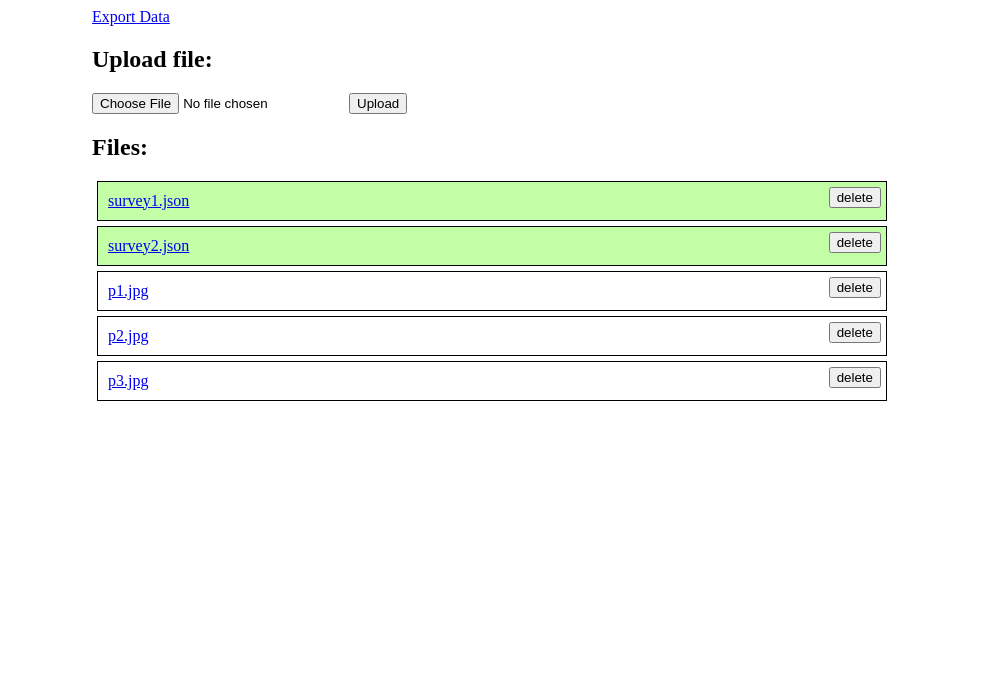
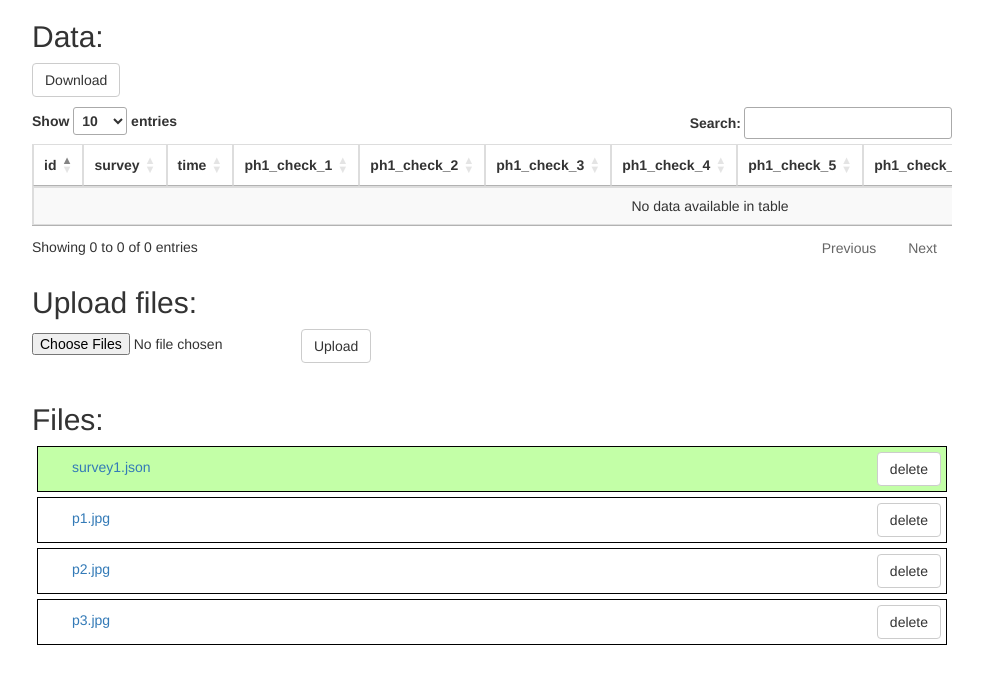
Before and after one commit to alkis-pap/survey, a Flask app: page /admin in a window 1280 px wide. Shown: the top 684 px of the page, without its empty margins (148-1131 px from the left). Run offline with Flask 2, Linux system fonts and the light colour scheme; the visitor is signed in with stand-in values (Sample User, id 1); lists and menus that the app fills with data are empty; some libraries are stand-ins or nearby versions.

Commit message:
new structure

```diff
--- a/app.py
+++ b/app.py
@@ -1,6 +1,7 @@
 import os
 import shutil
 from flask import Flask, flash, make_response, render_template, session, redirect, request, url_for, send_from_directory
+from werkzeug.utils import secure_filename
 import random
 from mimetypes import guess_type
 
@@ -15,8 +16,7 @@ class AppState:
         pass
 
     def init(self):
-        column_sets = []
-        _surveys = []
+        column_lists = []
         try:
             os.mkdir('static/surveys')
         except FileExistsError:
@@ -26,16 +26,18 @@ class AppState:
             filepath = os.path.join('static/files', filename)
             if filename.endswith('.json') and os.path.isfile(filepath):
                 s = Survey(filepath)
-                column_set = set(s.columns)
-                # if len(column_set) != len(s.columns):
-                #     raise Exception('duplicate columns in ' + filename)
-                # if len(column_sets) > 0 and column_set != column_sets[-1]:
-                #     raise Exception('different columns in ' + filename)
-                # _surveys.append((os.path.join('generated', filename), s))
                 s.generate(os.path.join('static/surveys', filename))
-                column_sets.append(column_set)
-        print(column_sets[0])
-        self.db = Database('data.db', column_sets[0])
+                column_lists.append(s.columns)
+        if len(column_lists) == 0:
+            columns = []
+        elif len(column_lists) == 1:
+            columns = column_lists[0]
+        else:
+            column_sets = [set(l) for l in column_lists]
+            common = column_sets[0].intersection(*column_sets[1:])
+            columns = [c for c in column_lists[0] if c in common]
+        print(columns)
+        self.db = Database('data.db', columns)
 
 state = AppState()
 state.init()
@@ -43,7 +45,7 @@ state.init()
 app = Flask(__name__, static_folder='./static/')
 
 app.secret_key = b'\xaf\x82\xfa\xf6\xc8\xd6o\xcc\xa4\x10\xd2\xad\x90\xd0\x01\xb6'
-PASSWORD = 'fregoalcomplex'
+PASSWORD = '12345'
 
 @app.route('/index.html')
 def index():
@@ -84,7 +86,11 @@ def login():
 def admin():
     if 'admin' in session:
         files = [f for f in os.listdir('static/files') if os.path.isfile(os.path.join('static/files', f))]
-        return render_template("admin.html", files=sorted(files, key=lambda x: "__" + x if x.endswith('.json') else x))
+        return render_template(
+            "admin.html",
+            files=sorted(files, key=lambda x: "__" + x if x.endswith('.json') else x),
+            results=state.db.results()
+        )
     else:
         return redirect('/login')
 
@@ -103,17 +109,14 @@ def files(filename=None):
 @app.route('/upload', methods=['POST'])
 def upload():
     if 'admin' in session:
-        if 'file' not in request.files:
-            flash('No file part')
-            return redirect(request.url)
-        file = request.files['file']
-        if file.filename == '':
-            flash('No selected file')
-            return redirect(request.url)
-        if file:
-            file.save(os.path.join('static/files', file.filename))
-            state.init()
-            return redirect(url_for('admin'))
+        for file in request.files.getlist('files'):
+            print(file)
+            filename = secure_filename(file.filename)
+            if filename != '':
+                file.save(os.path.join('static/files', filename ))
+        state.init()
+        return redirect(url_for('admin'))
+
 
 @app.route('/export')
 def export():
--- a/database.py
+++ b/database.py
@@ -9,17 +9,18 @@ class Database:
         self.conn = sqlite3.connect(file_path)
         self.cur = self.conn.cursor()
         self.columns = columns
+        column_set = set(columns)
         try:
             self.cur.execute('select * from results')
         except sqlite3.OperationalError:
             self.reset()
         else:
-            existing_cols = set([d[0] for d in self.cur.description]) - set(['id', 'time'])
+            existing_cols = set([d[0] for d in self.cur.description]) - set(['id', 'time', 'survey'])
             if existing_cols != columns:
                 print('existing columns: ', existing_cols)
                 print('new columns: ', columns)
                 if existing_cols.issubset(columns):
-                    extra_columns = (columns - existing_cols)
+                    extra_columns = [c for c in columns if c in (column_set - existing_cols)]
                     print ('adding columns: ', extra_columns)
                     for col in extra_columns:
                         self.commit("alter table results add column" + col + " text")
@@ -30,15 +31,15 @@ class Database:
         self.backup()
         self.cur.execute("drop table if exists results")
         self.commit(
-            "create table results (id integer primary key, {}, time TIMESTAMP DEFAULT CURRENT_TIMESTAMP NOT NULL)".format(
+            "create table results (id integer primary key, survey text, time TIMESTAMP DEFAULT CURRENT_TIMESTAMP NOT NULL, {})".format(
                 ', '.join(c + ' text' for c in self.columns)
             )
         )
 
     def insert_record(self, record):
         column_list = ", ".join([c for c in self.columns])
-        question_marks = ','.join(':' + c for c in self.columns)
-        query = f"INSERT INTO results ({column_list}) VALUES ({question_marks})"
+        question_marks = ','.join(':' + c for c in ['survey'] + self.columns)
+        query = f"INSERT INTO results (survey, {column_list}) VALUES ({question_marks})"
         print(query)
         self.commit(query, record)
 
--- a/static/files/survey1.json
+++ b/static/files/survey1.json
@@ -5,7 +5,7 @@
     },
     {
         "type": "text",
-        "text": "Yüz ifademiz ve vücut duruşumuz aracılığıyla duygusal\ndurumumuzu diğerlerine anlatan sinyaller veririz. Örneğin; biri \ngülümsüyor ise o kişinin mutlu veya tatmin olduğunu çıkarabiliyoruz. \nAncak hepimiz insanların yüz ifadeleri ve vücut duruşlarını okuma konusunda \nyetenekli değilizdir. Çocuklar büyüdükçe bu konuda daha iyi olmalarına ragmen \ninsanların yüz ifadeleri vet vücut duruşlarındaki duygu tanımlama becerisi \ninsanlar arasında kaydadeğer farklılıklar vardır.",
+        "text": "!!!Yüz ifademiz ve vücut duruşumuz aracılığıyla duygusal\ndurumumuzu diğerlerine anlatan sinyaller veririz. Örneğin; biri \ngülümsüyor ise o kişinin mutlu veya tatmin olduğunu çıkarabiliyoruz. \nAncak hepimiz insanların yüz ifadeleri ve vücut duruşlarını okuma konusunda \nyetenekli değilizdir. Çocuklar büyüdükçe bu konuda daha iyi olmalarına ragmen \ninsanların yüz ifadeleri vet vücut duruşlarındaki duygu tanımlama becerisi \ninsanlar arasında kaydadeğer farklılıklar vardır.",
         "audio": "piano2.wav"
     },
     {
--- a/static/index.js
+++ b/static/index.js
@@ -26,7 +26,7 @@ $.getJSON(json_file, function (json) {
 
     survey.onComplete.add(function (result) {
         $.ajax("submit", {
-            data : JSON.stringify(result.data),
+            data : JSON.stringify(Object.assign({"survey": survey_name}, result.data)),
             contentType : 'application/json',
             type : 'POST'
         });
--- a/templates/admin.html
+++ b/templates/admin.html
@@ -5,17 +5,36 @@
   <meta charset="utf-8">
   <title>Survey Admin Page</title>
 
+  <script src="https://code.jquery.com/jquery-3.4.1.min.js"></script>
+
   <link rel="stylesheet" href="//cdn.jsdelivr.net/npm/file-icon-vectors@1.0.0/dist/file-icon-square-o.min.css" />
+  <link rel="stylesheet" href="https://unpkg.com/bootstrap@3.3.7/dist/css/bootstrap.min.css">
 
+  <link rel="stylesheet" href="https://cdn.datatables.net/1.10.20/css/jquery.dataTables.min.css">
+  <script src="https://cdn.datatables.net/1.10.20/js/jquery.dataTables.min.js"></script>
   <style>
-    form {
-      display: inline;
+    form>input {
+      display: inline!important;
+    }
+
+    div.table {
+      margin-top:10px;
+    }
+
+    tr td {
+        /* padding-right: 0px !important; */
+        /* width:1%; */
+        white-space:nowrap;
+    }
+
+    table {
+      table-layout:auto;
     }
 
     div.content {
       margin-left: auto;
       margin-right: auto;
-      width: 800px;
+      width: 920px;
     }
 
     div.file {
@@ -35,19 +54,45 @@
       flex-grow: 1
     }
 
+    span.fiv-sqo {
+      width: 24px
+    }
+
   </style>
 </head>
 <body>
   <div class="content">
-    <a href="/export">Export Data</a>
-    <br/>
 
-    <h2>Upload file:</h2>
-    <form method=post enctype=multipart/form-data action=upload>
-      <input type=file name=file>
-      <input type=submit value=Upload>
+    <h2>Data:</h2>
+    <a href="/export" class="btn btn-default">Download</a>
+    <div class="table">
+      <table id="data-table" class="table table-striped table-bordered table-sm">
+        <thead>
+        <tr>
+          {% for col in results[0] %}
+            <th>{{col}}</th>
+          {% endfor %}
+        </tr>
+        </thead>
+        <tbody>
+        {% for row in results[1:] %}
+          <tr>
+            {% for col in row %}
+              <td>{{col}}</td>
+            {% endfor %}
+          </tr>
+        {% endfor %}
+      </tbody>
+      </table>
+    </div>
+
+    <h2>Upload files:</h2>
+    <div>
+      <form method="post" enctype="multipart/form-data" action="upload">
+        <input type="file" name="files" multiple="">
+        <input type="submit" value="Upload" class="btn btn-default">
       </form>
-
+    </div>
     <br/>
 
     <h2>Files:</h2>
@@ -56,10 +101,28 @@
         <span class="fiv-sqo fiv-icon-{{file.split('.')[-1]}}"></span>
           <a href="/files/{{file}}">{{file}}</a>
           <form action="delete_file/{{file}}" method="post">
-                <input class="submit" type="submit" value="delete" />
+            <input class="btn btn-default" type="submit" value="delete"/>
           </form>
       </div>
     {% endfor %}
   </div>
+
+
+  <script>
+    $(document).ready(function () {
+      var talbe = $('#data-table').DataTable({
+        "scrollX": true,
+        // "scrollY": 300,
+        "columnDefs": [
+          { "width": "20%", "targets": 0 }
+        ],
+        fixedColumns: true
+      });
+      $('.dataTables_length').addClass('bs-select');
+      table.columns.adjust().draw();
+    });
+
+  </script>
+
 </body>
 </html>
--- a/templates/index.html
+++ b/templates/index.html
@@ -35,6 +35,7 @@
     <div id="surveyResult"></div>
 
     <script>
+        var survey_name = "{{survey}}";
         var json_file = "surveys/{{survey}}";
     </script>
     <script type="text/javascript" src="index.js"></script>
```
Also changed, not shown: static/files/survey2.json (deleted, +0 -98 lines), survey.py (+8 -8 lines), 1 other file. Lines whose indentation alone changed are shown as unchanged.
